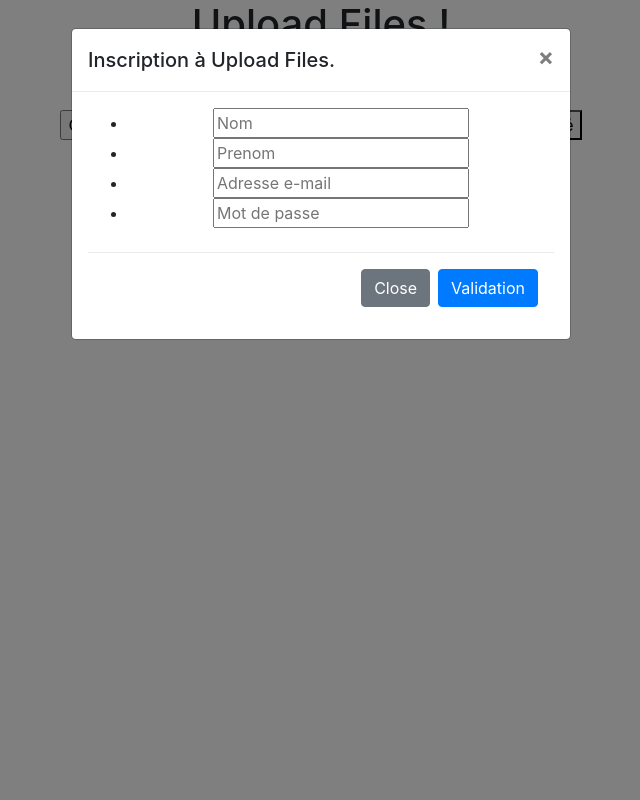
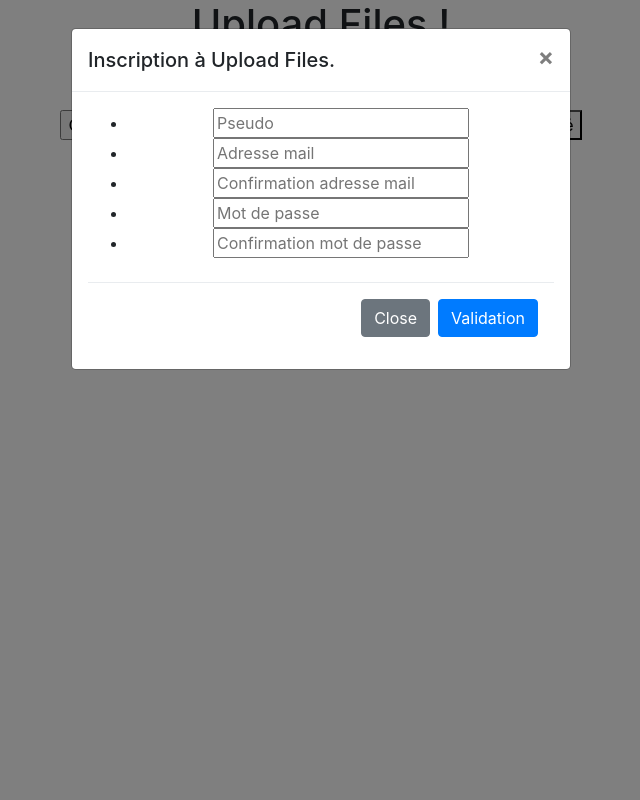
Before and after one commit to YlwBen/UploadFiles, a PHP site: page / in a window 1280 px wide, after a click on "Inscription". Shown: the whole page, without its empty margins (319-959 px from the left). Run offline with PHP 8.4, Linux system fonts and the light colour scheme; tables that the repository leaves empty hold one stand-in row (values such as "Sample post"); data that the repository does not hold is empty; some libraries are stand-ins or nearby versions.

Commit message:
pull Johan

```diff
--- a/bdd/login.php
+++ b/bdd/login.php
@@ -1,11 +1,52 @@
 <?php
     include 'ConnectBDD.php';
+    $connect = ConnectBDD();
+
 
 if(isset($_POST['formInscription']))
 {
-    if(!empty($_POST['nom']) && !empty($_POST['prenom']) && !empty($_POST['mail']) && !empty($_POST['mdp']))
+    $pseudo = htmlspecialchars($_POST['pseudo']);
+    $mail = htmlspecialchars($_POST['mail']);
+    $mail2 = htmlspecialchars($_POST['mail2']);
+    $pwd = sha1($_POST['pwd']);
+    $pwd2 = sha1($_POST['pwd2']);
+
+    if(!empty($_POST['pseudo']) && !empty($_POST['mail']) && !empty($_POST['mail2']) && !empty($_POST['pwd']) && !empty($_POST['pwd2']))
     {
-        echo "ok";
+
+        $pseudolength = strlen($pseudo);
+        if($pseudolength <= 255)
+        {
+            if($mail == $mail2)
+            {
+                if(filter_var($mail, FILTER_VALIDATE_EMAIL))
+                {
+
+                    if($pwd == $pwd2)
+                    {
+                        $insertmbr = $connect->prepare("INSERT INTO user(pseudo, email, pwd) VALUES (?, ?, ?)");
+                        $insertmbr->execute(array($pseudo, $mail, $pwd));
+                        $erreur = "Votre compte a bien été crée";
+                    }
+                    else
+                    {
+                        $erreur = "Vos mots de passe ne correspondent pas.";
+                    }
+                }
+                else
+                {
+                    $erreur = "Votre adresse mail n'est pas valide.";
+                }
+            }
+            else
+            {
+                $erreur = "Vos adresses mail ne correspondent pas.";
+            }
+        }
+        else
+        {
+            $erreur = "Votre pseudo ne doit pas éxéder 255 caractères.";
+        }
     }
     else
     {
--- a/index.php
+++ b/index.php
@@ -43,10 +43,11 @@
       <div class="modal-body">
         <form class="text-center" id="formInscription" action="" method="POST">
             <ul>
-                <li><input type="text" name="nom" placeholder="Nom"></li>
-                <li><input type="text" name="prenom" placeholder="Prenom"></li>
-                <li><input type="mail" name="mail" placeholder="Adresse e-mail"></li>
-                <li><input type="text" name="mdp" placeholder="Mot de passe"></li>
+                <li><input type="text" name="pseudo" placeholder="Pseudo" value="<?php if(isset($pseudo)) { echo $pseudo; } ?>"></li>
+                <li><input type="email" name="mail" placeholder="Adresse mail" value="<?php if(isset($mail)) { echo $mail; } ?>"></li>
+                <li><input type="email" name="mail2" placeholder="Confirmation adresse mail" value="<?php if(isset($mail2)) { echo $mail2; } ?>"></li>
+                <li><input type="text" name="pwd" placeholder="Mot de passe"></li>
+                <li><input type="text" name="pwd2" placeholder="Confirmation mot de passe"></li>
             </ul>
             <br />
             <div class="modal-footer">
@@ -74,8 +75,8 @@
      <div class="modal-body">
        <form id="formConnexion" class="text-center" action="index.php" method="post">
            <ul>
-               <li><input type="email" name="mail" placeholder="Adresse e-mail"></li>
-               <li><input type="text" name="mdp" placeholder="Mot de passe"></li>
+               <li><input type="text" name="pseudoConnect" placeholder="Pseudo"></li>
+               <li><input type="text" name="pwdConnect" placeholder="Mot de passe"></li>
            </ul>
            <br />
            <div class="modal-footer">
@@ -94,7 +95,9 @@
 <?php
     if (isset($erreur))
     {
-        echo $erreur;
+        echo '<font color ="red">'.$erreur."</font>";
+    }else {
+        echo $ok;
     }
  ?>
 </div>
```
